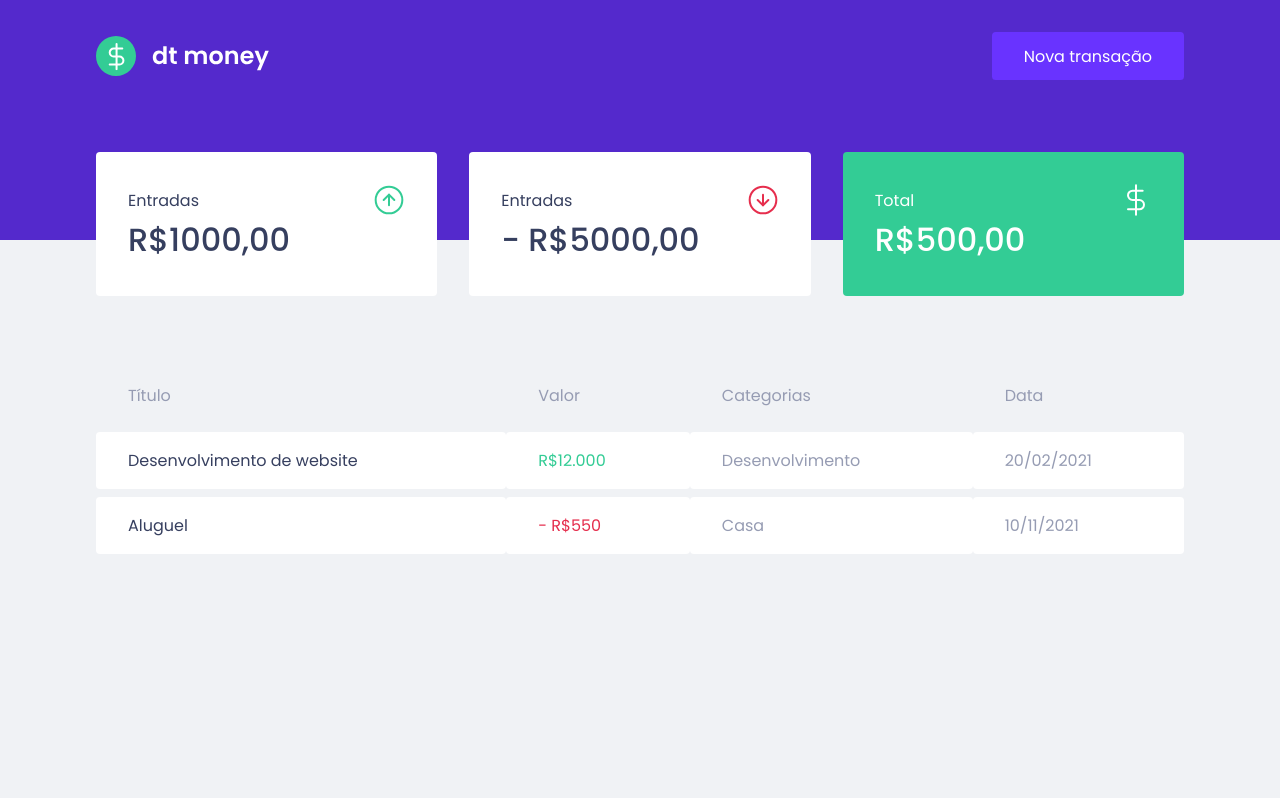
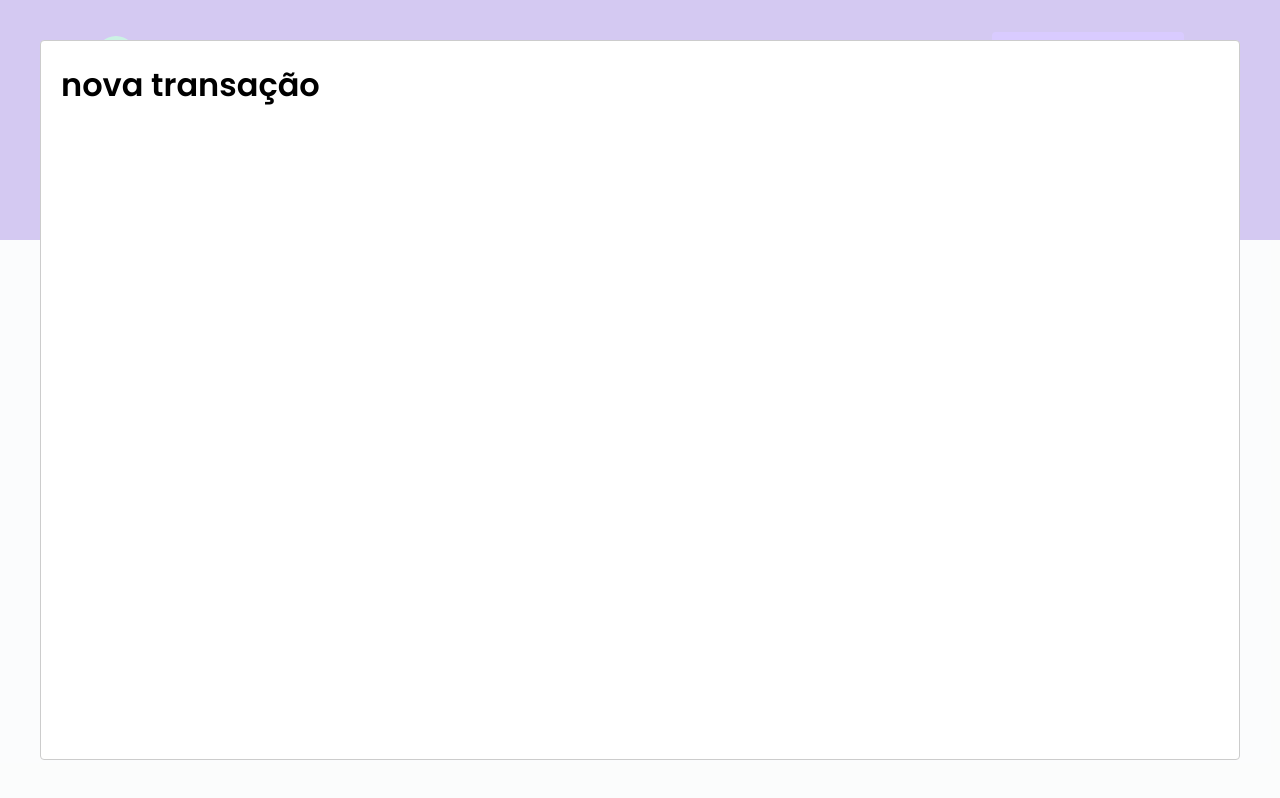
Before and after one commit to LeonardoMarquesDias/MyFinances, a React (Create React App) app: page / in a window 1280 px wide. Both pictures are taken after a click on the button "Nova transação". Built offline with nearby package versions, Linux system fonts and the light colour scheme; no server answers; what miragejs would draw is missing.

Commit message:
component: NewTransactionModal

```diff
--- a/package.json
+++ b/package.json
@@ -7,6 +7,7 @@
     "miragejs": "^0.1.41",
     "react": "^17.0.2",
     "react-dom": "^17.0.2",
+    "react-modal": "^3.14.3",
     "react-scripts": "4.0.3",
     "style-components": "^0.1.0",
     "styled-components": "^5.3.0",
@@ -20,6 +21,7 @@
     "@types/node": "^12.0.0",
     "@types/react": "^17.0.0",
     "@types/react-dom": "^17.0.0",
+    "@types/react-modal": "^3.12.1",
     "@types/styled-components": "^5.1.12",
     "typescript": "^4.1.2"
   },
--- a/src/App.tsx
+++ b/src/App.tsx
@@ -1,12 +1,33 @@
+import Modal from 'react-modal';
+import { useState } from 'react';
 import { Dashboard } from './components/Dashboard';
 import { Header } from './components/Header';
+import { NewTransactionModal } from './components/NewTransactionModal';
+
 import {GlobalStyle} from './styles/global';
 
+Modal.setAppElement('#root');
+
 export function App() {
+  const [isNewTransactionModalOpen, setIsNewTransactionModalOpen] = useState(false);
+
+  function handleOpenNewTransactionModal() {
+    setIsNewTransactionModalOpen(true);
+  }
+
+  function handleCloseNewTransactionModal() {
+    setIsNewTransactionModalOpen(false);
+  }
+
   return (
     <>
-      <Header />
+      <Header onOpenNewTransactionModal={handleOpenNewTransactionModal}/>
       <Dashboard />
+      <NewTransactionModal
+        isOpen={isNewTransactionModalOpen}
+        onRequestClose={handleCloseNewTransactionModal}
+      />
+
       <GlobalStyle />
     </>
   );
--- a/src/components/Header/index.tsx
+++ b/src/components/Header/index.tsx
@@ -2,12 +2,16 @@
 
 import { Container, Content } from './styles'
 
-export function Header() {
+interface HeaderProps {
+  onOpenNewTransactionModal: () => void;
+}
+
+export function Header({ onOpenNewTransactionModal }: HeaderProps) {
   return (
     <Container>
       <Content>
         <img src={logoImg} alt="my finances" />
-        <button type="button">
+        <button type="button" onClick={onOpenNewTransactionModal}>
           Nova transação
         </button>
       </Content>
--- /dev/null
+++ b/src/components/NewTransactionModal/index.tsx
@@ -0,0 +1,17 @@
+import Modal from 'react-modal';
+
+interface NewTransactionModalProps {
+  isOpen: boolean;
+  onRequestClose: () => void;
+}
+
+export function NewTransactionModal({isOpen, onRequestClose}: NewTransactionModalProps) {
+  return (
+    <Modal
+      isOpen={isOpen}
+      onRequestClose={onRequestClose}
+    >
+      <h1>nova transação</h1>
+    </Modal>
+  )
+}
--- /dev/null
+++ b/src/components/NewTransactionModal/styles.ts
@@ -0,0 +1,3 @@
+import styled from 'styled-components';
+
+export const Container = styled.div``;
```
Also changed, not shown: 1 other file (tests, documents, lock files or other folders).
